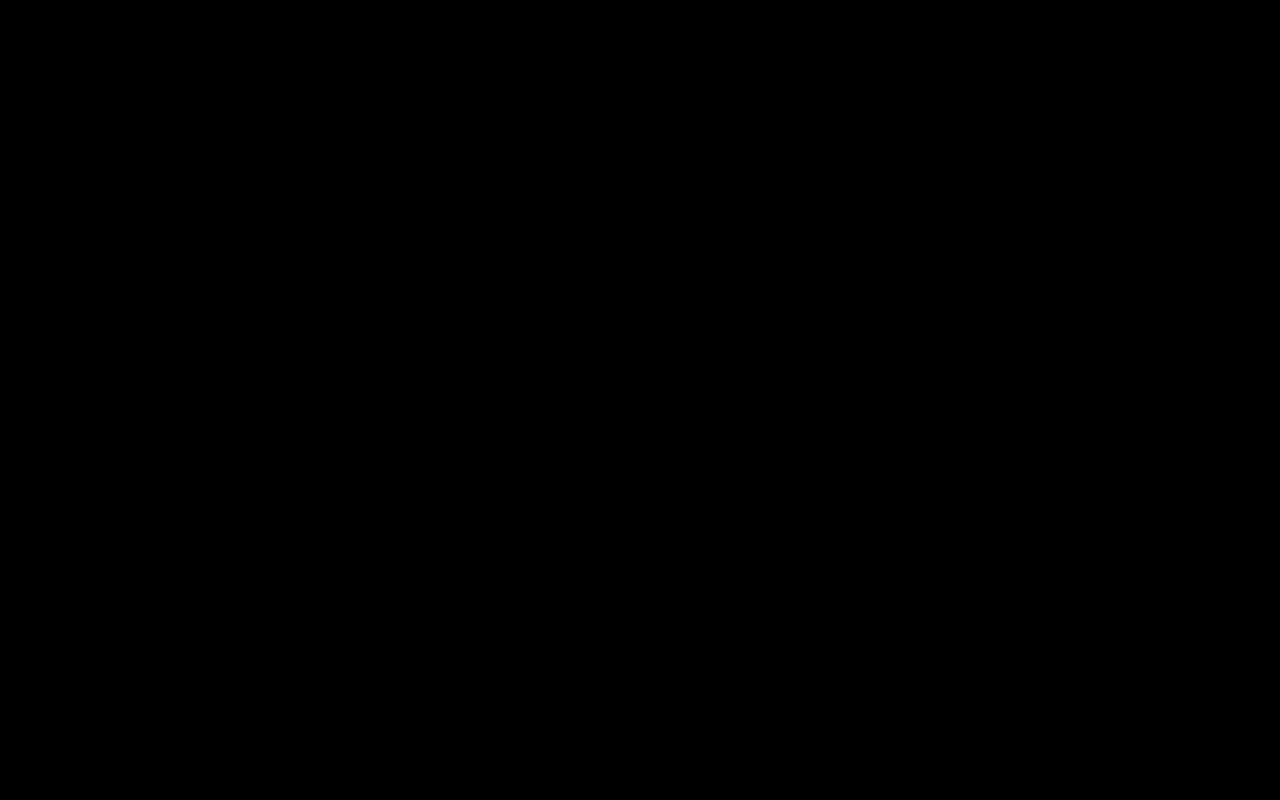
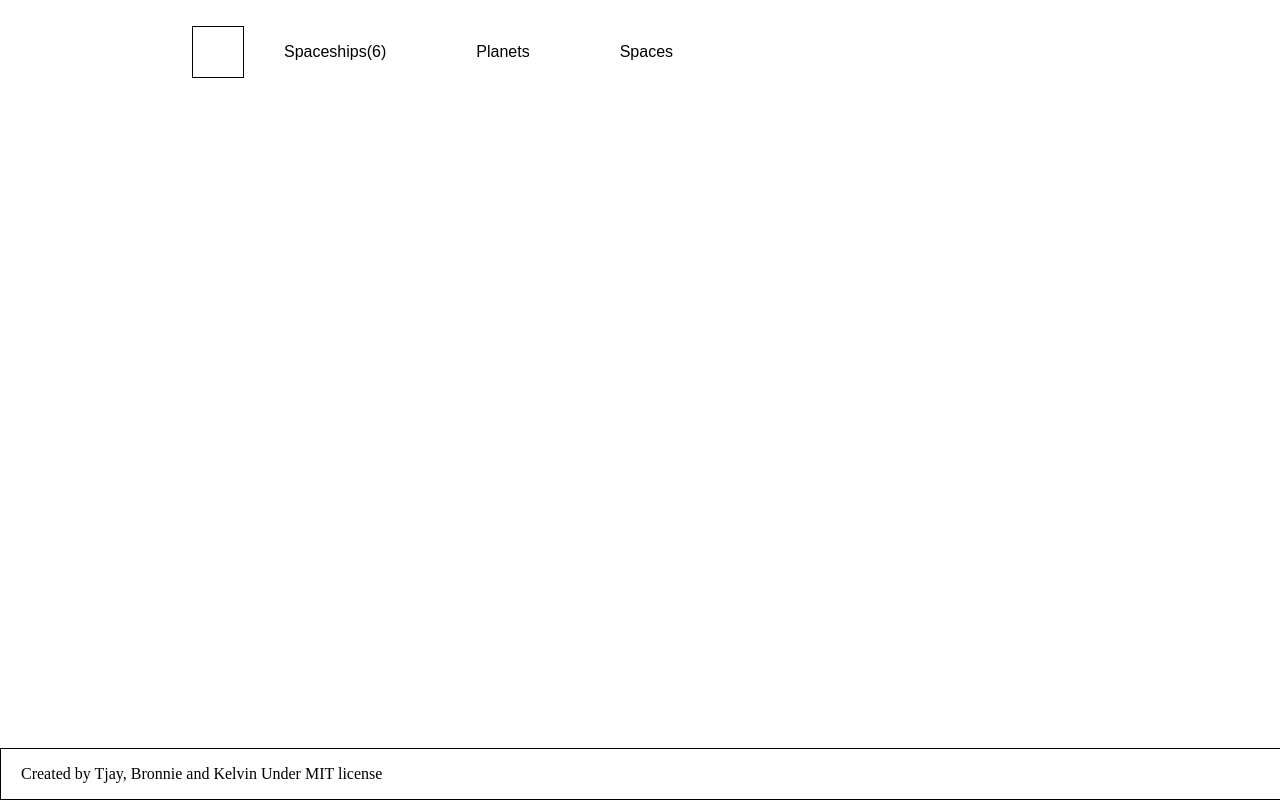
Before and after one commit to bronnie313/JavaScript-Capstone, a website built with webpack: page src/index.html in a window 1280 px wide. Built offline with nearby package versions, Linux system fonts and the light colour scheme; a small style sheet from the web is missing.

Commit message:
Add header and footer

```diff
--- a/package.json
+++ b/package.json
@@ -6,7 +6,7 @@
   "scripts": {
     "test": "npm test",
     "build": "webpack",
-    "start": "webpack-dev-server --mode development"
+    "start": "webpack-dev-server --mode development --open"
   },
   "repository": {
     "type": "git",
--- a/src/index.html
+++ b/src/index.html
@@ -5,8 +5,20 @@
     <meta http-equiv="X-UA-Compatible" content="IE=edge">
     <meta name="viewport" content="width=device-width, initial-scale=1.0">
     <title>Capstone project</title>
+    <link rel="stylesheet" href="https://cdnjs.cloudflare.com/ajax/libs/font-awesome/5.15.4/css/all.min.css" integrity="sha512-Ef/E4g4tCCQ1tGvp/mi7bOeukS+ewdNTJW9XylT4gBm4+iv4QGmHs4weZGQ1aFFPs/ynSLbRzVyXf/7lN+I17A==" crossorigin="anonymous" referrerpolicy="no-referrer" />
+
 </head>
 <body>
-
+    <header class="navbar">
+        <i class="fa-regular fa-popcorn logo"></i>
+        <ul class="items">
+            <li><a href="#">Spaceships(6)</a></li>
+            <li><a href="#">Planets</a></li>
+            <li><a href="#">Spaces</a></li>
+        </ul>
+    </header>
+    <footer>
+        <p>Created by Tjay, Bronnie and Kelvin Under MIT license</p>
+    </footer>
 </body>
 </html>
--- a/src/index.js
+++ b/src/index.js
@@ -1 +1 @@
-import './styles.css'
+import './styles.css';
--- a/src/styles.css
+++ b/src/styles.css
@@ -1,3 +1,38 @@
 body {
-  background-color: black;
+  margin: 0;
 }
+
+.logo {
+  width: 50px;
+  height: 50px;
+  border: 1px solid;
+}
+
+.navbar {
+  display: flex;
+  align-items: center;
+  margin: 2% 15%;
+}
+
+.items {
+  display: flex;
+  gap: 90px;
+  list-style: none;
+  font-size: 100%;
+  font-family: 'poppins', sans-serif;
+  font-weight: 500;
+}
+
+a {
+  color: black;
+  text-decoration: none;
+}
+
+footer {
+  display: flex;
+  position: fixed;
+  bottom: 0;
+  border: 1px solid;
+  padding-left: 20px;
+  width: 100%;
+}
--- a/webpack.config.js
+++ b/webpack.config.js
@@ -2,8 +2,13 @@ const HtmlWebpackPlugin = require('html-webpack-plugin');
 const path = require('path');
 
 module.exports = {
+  entry: './src/index.js',
   mode: 'development',
-  entry: './src/index.js',
+  plugins: [
+    new HtmlWebpackPlugin({
+      template: './src/index.html',
+    }),
+  ],
   output: {
     filename: 'main.js',
     path: path.resolve(__dirname, 'dist'),
@@ -13,11 +18,13 @@ module.exports = {
     rules: [
       {
         test: /\.(woff(2)?|ttf|eot|svg)(\?v=\d+\.\d+\.\d+)?$/,
+        type: 'assets/resource',
         use: [{
           loader: 'file-loader',
           options: {
             name: '[name].[ext]',
             outputPath: 'fonts/',
+            publicPath: 'images/',
           },
         }],
       },
@@ -33,11 +40,7 @@ module.exports = {
       directory: path.join(__dirname, 'dist'),
     },
     watchFiles: ['./'],
-    port: 7070,
+    port: 8080,
   },
-  plugins: [
-    new HtmlWebpackPlugin({
-      template: './src/index.html',
-    }),
-  ],
+
 };
```
Also changed, not shown: dist/index.html, dist/main.js, src/assets/movie.png (added), 1 other file.
